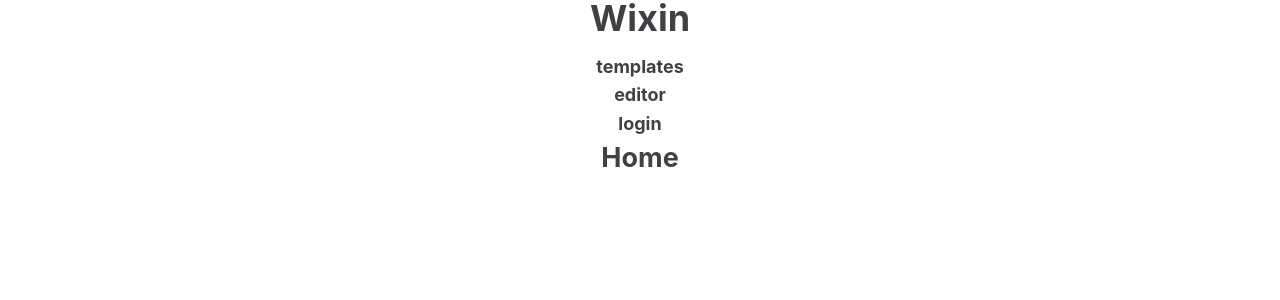
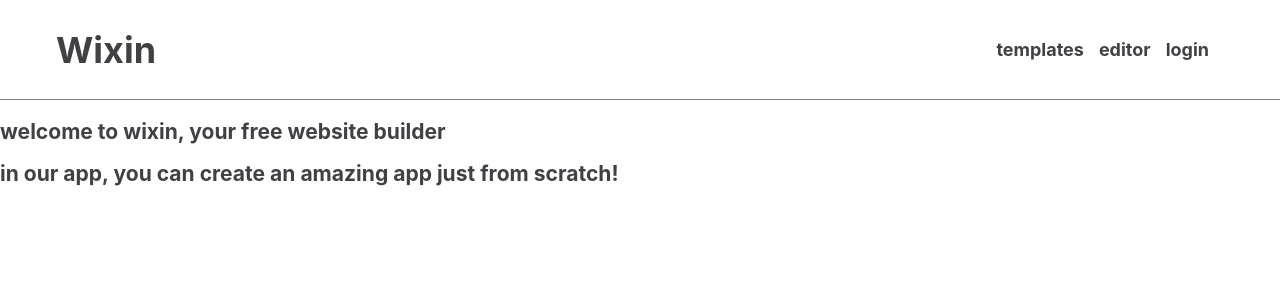
Before and after one commit to romsoloman/Wixin, a React (Create React App) app: page / in a window 1280 px wide. Shown: the top 300 px of the page. Built offline with nearby package versions, Linux system fonts and the light colour scheme.

Commit message:
add app hero basic

```diff
--- a/src/App.js
+++ b/src/App.js
@@ -12,7 +12,7 @@ import { TemplateEditor } from "./pages/TemplateEditor/TemplateEditor";
 
 function App() {
   return (
-    <div className="App">
+    <div className="main-container app">
       <Router>
         <AppHeader />
         <div>
--- a/src/App.scss
+++ b/src/App.scss
@@ -1,38 +1,3 @@
-.App {
-  text-align: center;
+.app {
+  height: 100vh;
 }
-
-.App-logo {
-  height: 40vmin;
-  pointer-events: none;
-}
-
-@media (prefers-reduced-motion: no-preference) {
-  .App-logo {
-    animation: App-logo-spin infinite 20s linear;
-  }
-}
-
-.App-header {
-  background-color: #282c34;
-  min-height: 100vh;
-  display: flex;
-  flex-direction: column;
-  align-items: center;
-  justify-content: center;
-  font-size: calc(10px + 2vmin);
-  color: white;
-}
-
-.App-link {
-  color: #61dafb;
-}
-
-@keyframes App-logo-spin {
-  from {
-    transform: rotate(0deg);
-  }
-  to {
-    transform: rotate(360deg);
-  }
-}
--- a/src/assets/styles/basics/_base.scss
+++ b/src/assets/styles/basics/_base.scss
@@ -23,7 +23,7 @@ body {
 }
 
 h1, h2, h3, h4, h5, h6 {
-    margin: 0 0 0.6em;
+    // margin: 0 0 0.6em;
     line-height: 1;
     color:$clr3;
 }
--- a/src/assets/styles/basics/_layout.scss
+++ b/src/assets/styles/basics/_layout.scss
@@ -1,39 +1,38 @@
 .container {
-    max-width: 1380px;
-    padding: 0 48px;
-    margin: 0 auto;
+    max-width: 1440px;
+    padding: 0 56px;
 }
 
 .main-container {
     display: grid;
-    grid-template-columns: 20px 1fr 20px;
+    grid-template-rows: 100px 1fr 100px;
 
-    > * {
-        grid-column: 2;
+    // > * {
+    //     grid-column: 2;
 
-        &.full {
-            grid-column: 1 /-1;
-        }
-    }
+    //     &.full {
+    //         grid-column: 1 /-1;
+    //     }
+    // }
 
-    @include for-narrow-layout {
-        grid-template-columns:
-            minmax(20px, 1fr)
-            minmax(auto, $mobile-breakpoint)
-            minmax(20px, 1fr);
-    }
-    @include for-normal-layout {
-        grid-template-columns:
-            minmax(20px, 1fr)
-            minmax(auto, $narrow-breakpoint)
-            minmax(20px, 1fr);
-    }
-    @include for-wide-layout {
-        grid-template-columns:
-            minmax(20px, 1fr)
-            minmax(auto, $normal-breakpoint)
-            minmax(20px, 1fr);
-    }
+    // @include for-narrow-layout {
+    //     grid-template-columns:
+    //         minmax(20px, 1fr)
+    //         minmax(auto, $mobile-breakpoint)
+    //         minmax(20px, 1fr);
+    // }
+    // @include for-normal-layout {
+    //     grid-template-columns:
+    //         minmax(20px, 1fr)
+    //         minmax(auto, $narrow-breakpoint)
+    //         minmax(20px, 1fr);
+    // }
+    // @include for-wide-layout {
+    //     grid-template-columns:
+    //         minmax(20px, 1fr)
+    //         minmax(auto, $normal-breakpoint)
+    //         minmax(20px, 1fr);
+    // }
 }
 
 .card-grid {
--- a/src/cmps/AppHeader/AppHeader.jsx
+++ b/src/cmps/AppHeader/AppHeader.jsx
@@ -4,13 +4,13 @@ import './AppHeader.scss'
 export const AppHeader = (props) => {
 
     return (
-        <header className='app-header'>
+        <header className='container flex align-center justify-between app-header'>
             <Link to="/">
                 <div className="logo">
                     <h1>Wixin</h1>
                 </div>
             </Link>
-            <div className="nav-items">
+            <div className="flex align-center justify-between nav-items">
                 <Link to="/templates">
                     <div className="templates">
                         <h4>templates</h4>
--- a/src/cmps/AppHeader/AppHeader.scss
+++ b/src/cmps/AppHeader/AppHeader.scss
@@ -1 +1,9 @@
-.appHeader {}
+.app-header {
+    grid-row: 1/1;
+    border-bottom: 1px solid grey;
+    .nav-items{
+        >*{
+            margin-inline-end: 15px;
+        }
+    }
+}
--- /dev/null
+++ b/src/cmps/AppHero/AppHero.jsx
@@ -0,0 +1,19 @@
+
+
+import './AppHero.scss'
+
+export const AppHero = (props) => {
+
+    return (
+        <section className='app-hero'>
+            <div className="title">
+                <h1>welcome to wixin, your free website builder</h1>
+                <h3>in our app, you can create an amazing app just from scratch!</h3>
+            </div>
+            <div className="video-example">
+                {/* <video src=""></video> */}
+                <img src="" alt="" />
+            </div>
+        </section>
+    )
+}
--- /dev/null
+++ b/src/cmps/AppHero/AppHero.scss
@@ -0,0 +1,3 @@
+.app-hero {
+
+}
--- /dev/null
+++ b/src/cmps/AppHero/index.js
@@ -0,0 +1 @@
+export { AppHero } from './AppHero'
--- a/src/pages/Home/Home.jsx
+++ b/src/pages/Home/Home.jsx
@@ -1,10 +1,11 @@
+import { AppHero } from '../../cmps/AppHero/AppHero'
 import './Home.scss'
 
 export const Home = (props) => {
 
     return (
         <section className="home-page">
-            <h1>Home</h1>
+            <AppHero />
         </section>
     )
 }
--- a/src/pages/TemplateApp/TemplateApp.jsx
+++ b/src/pages/TemplateApp/TemplateApp.jsx
@@ -1,19 +1,19 @@
 import React, { useEffect } from 'react';
-import {loadTemplates} from '../../store/actions/templateActions';
+import { loadTemplates } from '../../store/actions/templateActions';
 import './TemplateApp.scss'
-import {TemplateList} from '../../cmps/TemplateList/TemplateList';
-import {useDispatch, useSelector} from 'react-redux';
+import { TemplateList } from '../../cmps/TemplateList/TemplateList';
+import { useDispatch, useSelector } from 'react-redux';
 
 export const TemplateApp = (props) => {
-const templates = useSelector(state => state.templateReducer.templates)
-const dispatch = useDispatch()
- useEffect(() => {
-    dispatch(loadTemplates())
-}, [])
+    const templates = useSelector(state => state.templateReducer.templates)
+    const dispatch = useDispatch()
+    useEffect(() => {
+        dispatch(loadTemplates())
+    }, [])
 
     return (
-        <section className='template-app'>
-            <TemplateList templates={templates}/>
+        templates && <section className='template-app'>
+            <TemplateList templates={templates} />
         </section >
     )
 }
--- a/src/store/reducers/templateReducer.js
+++ b/src/store/reducers/templateReducer.js
@@ -1,5 +1,5 @@
 const INITIAL_STATE = {
-  templates: [],
+  templates: null,
   currTemplate: null
 }
 
```
